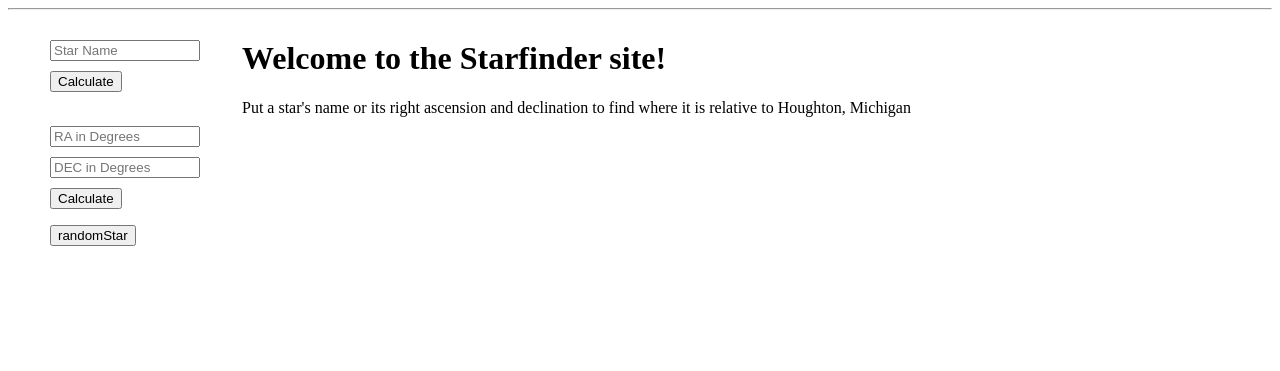
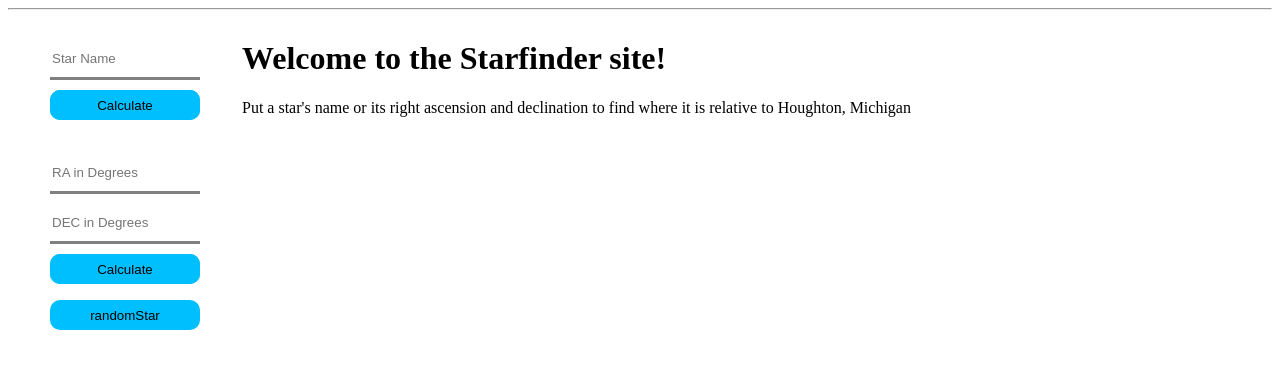
Before and after one commit to aadohert/CS3141-R01-team-4, a PHP site: page / in a window 1280 px wide. Shown: the part 72-443 px from the top of the page. Run offline with PHP 8.4, Linux system fonts and the light colour scheme; data comes from the database, SQL or seed files in the repository.

Commit message:
Index styling

```diff
--- a/Index.php
+++ b/Index.php
@@ -47,29 +47,29 @@
                         <!-- star name form -->
                             <form action = "Index.php" autocomplete="off">
                                 <div class="form-group">
-                                    <input class="form-control const"type="text" id="starName" name="starName" placeholder="Star Name" style="width: 150px">
+                                    <input class="index-input-field"type="text" id="starName" name="starName" placeholder="Star Name" style="width: 150px">
                                 </div>
                                 <ul class="autofill const"></ul>
-                                <div class="form-group">
-                                    <input class="form-control const" type="submit" value="Calculate" name="Calculate">
+                                <div class="calculate-button">
+                                    <input class="calculate-button const" type="submit" value="Calculate" name="Calculate">
                                 </div>
                             </form>
                             <br>
                         <!-- RA and DEC form -->
                             <form action = "Index.php">
                             <div class="form-group">
-                                <input class="form-control const" type="text" id="RA" name="RA" placeholder="RA in Degrees" style="width: 150px">
+                                <input class="index-input-field" type="text" id="RA" name="RA" placeholder="RA in Degrees" style="width: 150px">
                             </div>
                             <div class="form-group">
-                                <input class="form-control const" type="text" id="DEC" name="DEC" placeholder="DEC in Degrees" style="width: 150px">
+                                <input class="index-input-field" type="text" id="DEC" name="DEC" placeholder="DEC in Degrees" style="width: 150px">
                             </div>
-                            <div class="form-group">
-                                <input class="form-control const" type="submit" value="Calculate" name="Calculate">
+                            <div class="calculate-button">
+                                <input class="calculate-button const" type="submit" value="Calculate" name="Calculate">
                             </div>
                             </form>
                             <form action="Index.php" class="randomStar">
                                 <div>
-                                    <input class="form-control const" type="submit" value="randomStar" name="randomStar">
+                                    <input class="login-button const" type="submit" value="randomStar" name="randomStar">
                                 </div>
                             </form>
                     </td>
--- a/style.css
+++ b/style.css
@@ -146,3 +146,39 @@ table.star, tr.star, td.star {
   .const{
     color: black;
   }
+
+  .calculate-button{
+    width: 100%;
+    height: 30px;
+    border-radius: 10px;
+    border: none;
+    background-color: deepskyblue;
+  }
+
+  .calculate-button const{
+    width: 100%;
+    height: 40px;
+    border-top-style: none;
+    border-right-style: none;
+    border-left-style: none;
+    transition:all 1.5s ease;
+    border: none;
+    border-bottom: 3px solid grey;
+  }
+
+
+  .index-input-field{
+    width: 100%;
+    height: 40px;
+    border-top-style: none;
+    border-right-style: none;
+    border-left-style: none;
+    transition:all 1.5s ease;
+    border: none;
+    border-bottom: 3px solid grey;
+  }
+
+  .index-input-field:focus{
+    outline: none;
+    border-bottom: 3px solid rgb(10, 245, 10);
+  }
```
